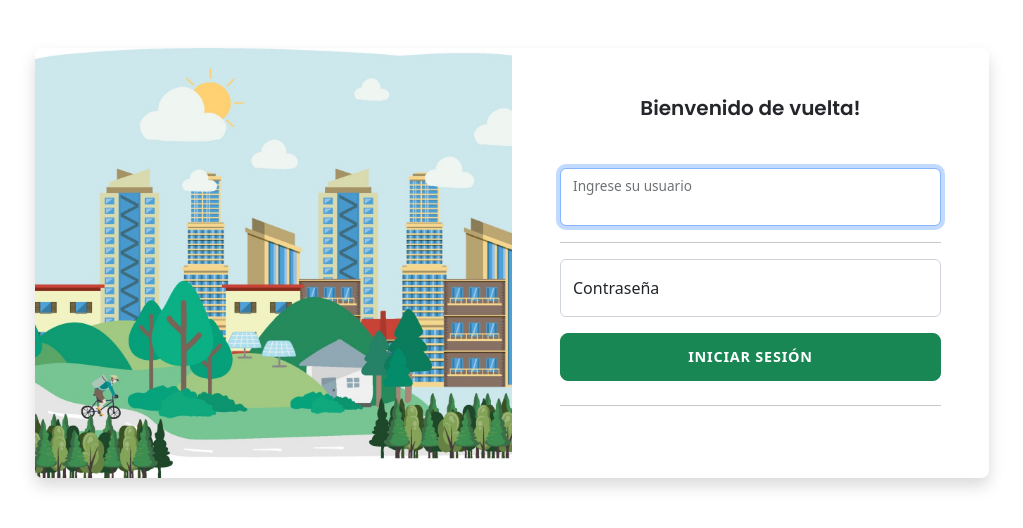
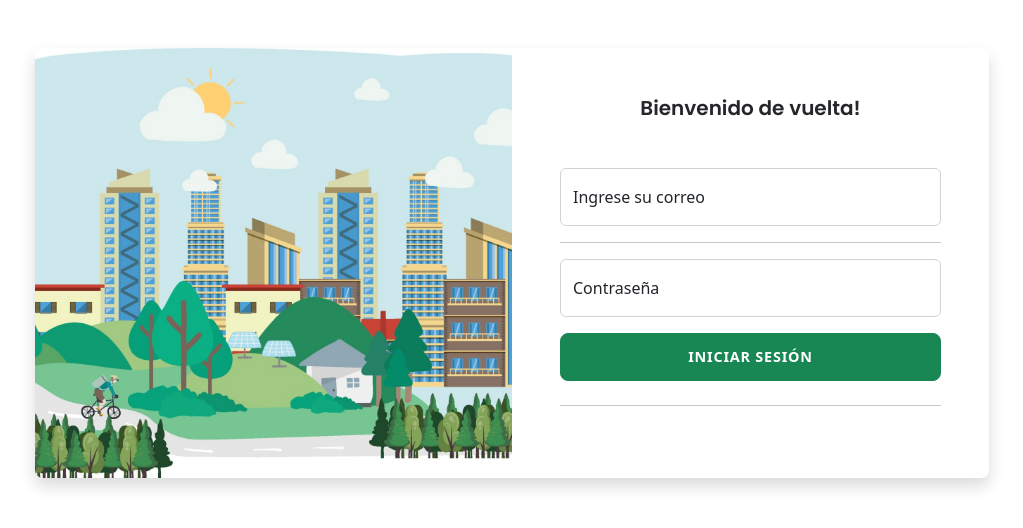
Before and after one commit to SeBasCCamp/TrashE-FrontEnd, a React (Create React App) app: page /user/user-login in a window 1280 px wide. Shown: the top 528 px of the page, without its empty margins (128-1151 px from the left). Built offline with nearby package versions, Linux system fonts and the light colour scheme.

Commit message:
Integracion Componete Login avance

```diff
--- a/src/componentes/Login.js
+++ b/src/componentes/Login.js
@@ -1,9 +1,42 @@
 import React from "react";
 import 'bootstrap/dist/css/bootstrap.min.css';
 import '../css/login.css'
+import axios from "axios";
+import {useState} from 'react';
 
 
 export default function Login() {
+
+    const [correo, setCorreo] = useState('');
+    const [contra, setContra] = useState('');
+    //Tomar email
+    const cogerCorreo = event => {
+        setCorreo(event.target.value);
+
+        console.log('Email es:', event.target.value);
+    };
+    //Tomar contraseña
+    const cogerContra = event => {
+        setContra(event.target.value);
+
+        console.log('Contraseña es:', event.target.value);
+    };
+    function SendDataLogin() {
+        var config = {
+            method: 'post',
+            url: `http://157.245.136.111:5000/Auth/logearse?Correo=${correo}&Contrasena=${contra}`,
+            headers: { }
+          };
+          console.log(config.url)
+          axios(config)
+          .then(function (response) {
+            console.log(JSON.stringify(response.data));
+          })
+          .catch(function (error) {
+            console.log(error);
+          });
+        }
+
     return (
         <div className="containeres">
             <div className="row">
@@ -16,7 +49,7 @@ export default function Login() {
                             <h5 className="card-title text-center mb-5 fw-light fs-5">
                                 Bienvenido de vuelta!
                             </h5>
-                            <form>
+
                                 <div className="form-floating mb-3">
                                     <input
                                         type="text"
@@ -24,9 +57,11 @@ export default function Login() {
                                         id="floatingInputUsername"
                                         placeholder="myusername"
                                         required=""
-                                        autofocus=""
+
+                                        onChange={cogerCorreo}
+                                        value={correo}
                                     />
-                                    <label htmlFor="floatingInputUsername">Ingrese su usuario</label>
+                                    <label htmlFor="floatingInputUsername">Ingrese su correo</label>
                                 </div>
                                 <hr />
                                 <div className="form-floating mb-3">
@@ -35,14 +70,15 @@ export default function Login() {
                                         className="form-control"
                                         id="floatingPassword"
                                         placeholder="Password"
+                                        onChange={cogerContra}
+                                        value={contra}
                                     />
                                     <label htmlFor="floatingPassword">Contraseña</label>
                                 </div>
 
                                 <div className="d-grid mb-2">
-                                    <button
+                                    <button onClick={SendDataLogin}
                                         className="btn btn-lg btn-success btn-login fw-bold text-uppercase"
-                                        type="submit"
                                     >
                                         Iniciar Sesión
                                     </button>
@@ -51,7 +87,6 @@ export default function Login() {
                                 <hr className="my-4" />
 
 
-                            </form>
                         </div>
                     </div>
                 </div>
```
